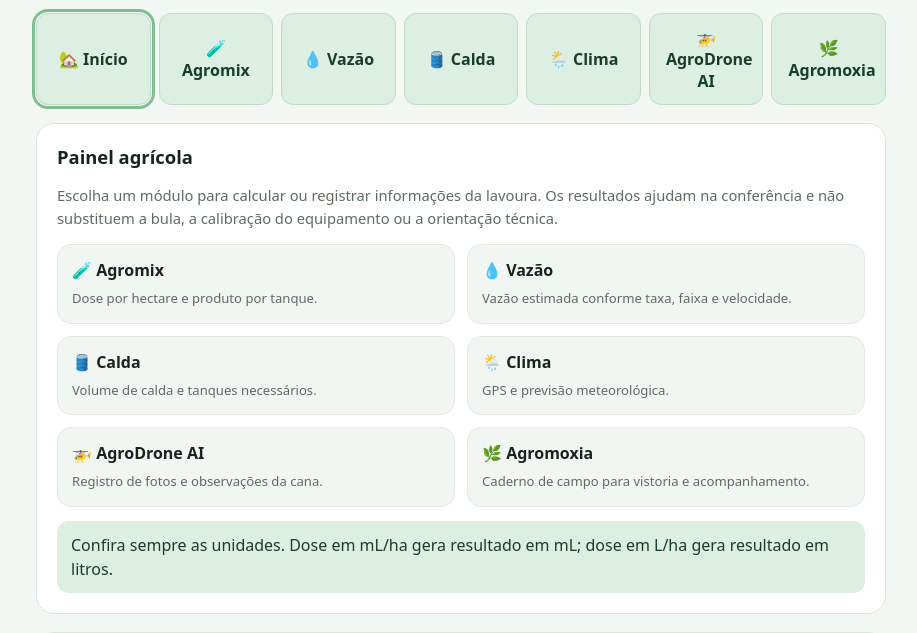
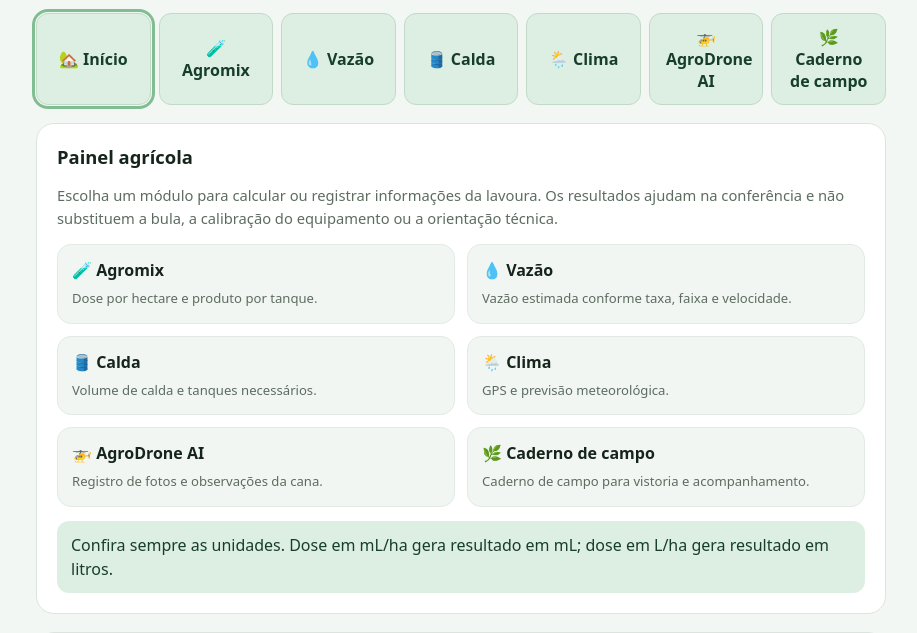
Before and after one commit to pablohenrique99762-del/Agrocampo-pro, a plain HTML site: page index.html in a window 1280 px wide. Shown: the part 149-782 px from the top of the page, without its empty margins (179-1096 px from the left). Drawn offline with Linux system fonts and the light colour scheme.

Commit message:
Update index.html

```diff
--- a/index.html
+++ b/index.html
@@ -23,8 +23,8 @@ input,select,textarea{width:100%;font:inherit;color:var(--site-on-background);ba
 <div id="app"><main class="wrap">
 <header class="hero"><div class="logo" aria-hidden="true">🌱</div><div><h1>AgroCampo Pro</h1><p>Ferramentas práticas para o campo e aplicação com drone</p></div><span class="tag">Versão inicial</span></header>
 <nav class="nav" aria-label="Módulos">
-<button class="secondary active" data-tab="inicio">🏡 Início</button><button class="secondary" data-tab="mix">🧪 Agromix</button><button class="secondary" data-tab="vazao">💧 Vazão</button><button class="secondary" data-tab="calda">🛢️ Calda</button><button class="secondary" data-tab="clima">🌦️ Clima</button><button class="secondary" data-tab="drone">🚁 AgroDrone AI</button><button class="secondary" data-tab="moxia">🌿 Agromoxia</button></nav>
-<section class="panel tab" id="inicio"><h2>Painel agrícola</h2><p class="muted">Escolha um módulo para calcular ou registrar informações da lavoura. Os resultados ajudam na conferência e não substituem a bula, a calibração do equipamento ou a orientação técnica.</p><div class="module-cards"><div class="module-card"><strong>🧪 Agromix</strong><span class="small">Dose por hectare e produto por tanque.</span></div><div class="module-card"><strong>💧 Vazão</strong><span class="small">Vazão estimada conforme taxa, faixa e velocidade.</span></div><div class="module-card"><strong>🛢️ Calda</strong><span class="small">Volume de calda e tanques necessários.</span></div><div class="module-card"><strong>🌦️ Clima</strong><span class="small">GPS e previsão meteorológica.</span></div><div class="module-card"><strong>🚁 AgroDrone AI</strong><span class="small">Registro de fotos e observações da cana.</span></div><div class="module-card"><strong>🌿 Agromoxia</strong><span class="small">Caderno de campo para vistoria e acompanhamento.</span></div></div><div class="status">Confira sempre as unidades. Dose em mL/ha gera resultado em mL; dose em L/ha gera resultado em litros.</div></section>
+<button class="secondary active" data-tab="inicio">🏡 Início</button><button class="secondary" data-tab="mix">🧪 Agromix</button><button class="secondary" data-tab="vazao">💧 Vazão</button><button class="secondary" data-tab="calda">🛢️ Calda</button><button class="secondary" data-tab="clima">🌦️ Clima</button><button class="secondary" data-tab="drone">🚁 AgroDrone AI</button><button class="secondary" data-tab="moxia">🌿 Caderno de campo</button></nav>
+<section class="panel tab" id="inicio"><h2>Painel agrícola</h2><p class="muted">Escolha um módulo para calcular ou registrar informações da lavoura. Os resultados ajudam na conferência e não substituem a bula, a calibração do equipamento ou a orientação técnica.</p><div class="module-cards"><div class="module-card"><strong>🧪 Agromix</strong><span class="small">Dose por hectare e produto por tanque.</span></div><div class="module-card"><strong>💧 Vazão</strong><span class="small">Vazão estimada conforme taxa, faixa e velocidade.</span></div><div class="module-card"><strong>🛢️ Calda</strong><span class="small">Volume de calda e tanques necessários.</span></div><div class="module-card"><strong>🌦️ Clima</strong><span class="small">GPS e previsão meteorológica.</span></div><div class="module-card"><strong>🚁 AgroDrone AI</strong><span class="small">Registro de fotos e observações da cana.</span></div><div class="module-card"><strong>🌿 Caderno de campo</strong><span class="small">Caderno de campo para vistoria e acompanhamento.</span></div></div><div class="status">Confira sempre as unidades. Dose em mL/ha gera resultado em mL; dose em L/ha gera resultado em litros.</div></section>
 
 <section class="panel tab hidden" id="mix"><h2>🧪 Agromix — calculadora de produtos</h2><p class="muted">Informe a área, o volume de aplicação e a dose de cada produto conforme a bula. Todos os campos numéricos começam em 0.</p>
 <div class="row"><div class="field"><label for="mixArea">Área a aplicar (ha)</label><input id="mixArea" type="number" min="0" step="any" value="0" inputmode="decimal"></div><div class="field"><label for="mixTank">Capacidade útil do tanque (L)</label><input id="mixTank" type="number" min="0" step="any" value="0" inputmode="decimal"></div></div>
@@ -40,7 +40,7 @@ input,select,textarea{width:100%;font:inherit;color:var(--site-on-background);ba
 <section class="panel tab hidden" id="vazao"><h2>💧 Vazão — cálculo de vazão</h2><p class="muted">Estimativa matemática para ajudar na calibração.</p><div class="row"><div class="field"><label for="flowRate">Taxa (L/ha)</label><input id="flowRate" type="number" min="0" step="any" value="10"></div><div class="field"><label for="flowWidth">Largura efetiva (m)</label><input id="flowWidth" type="number" min="0" step="any" value="8"></div></div><div class="field"><label for="flowSpeed">Velocidade (km/h)</label><input id="flowSpeed" type="number" min="0" step="any" value="20"></div><button id="flowCalc">Calcular vazão</button><div class="grid"><div class="metric"><div class="label">Vazão total estimada</div><div id="flowOut" class="value">—</div></div><div class="metric"><div class="label">Área teórica por hora</div><div id="flowArea" class="value">—</div></div></div><div id="flowStatus" class="status">Valide a vazão real com a calibração do equipamento.</div><p class="small">Fórmula: L/min = (L/ha × km/h × largura em m) ÷ 600. A largura deve ser a faixa efetiva real.</p></section>
 <section class="panel tab hidden" id="calda"><h2>🛢️ Calda — volume de calda</h2><div class="row"><div class="field"><label for="caldaArea">Área (ha)</label><input id="caldaArea" type="number" min="0" step="any" value="12"></div><div class="field"><label for="caldaRate">Taxa (L/ha)</label><input id="caldaRate" type="number" min="0" step="any" value="10"></div></div><div class="field"><label for="caldaTank">Capacidade útil do tanque (L)</label><input id="caldaTank" type="number" min="0" step="any" value="40"></div><button id="caldaCalc">Calcular calda</button><div class="grid"><div class="metric"><div class="label">Calda total</div><div id="caldaTotal" class="value">—</div></div><div class="metric"><div class="label">Tanques equivalentes</div><div id="caldaTanks" class="value">—</div></div><div class="metric"><div class="label">Área por tanque cheio</div><div id="caldaCovered" class="value">—</div></div><div class="metric"><div class="label">Tanques + restante</div><div id="caldaBreakdown" class="value">—</div></div></div><div class="status">Considere a capacidade útil real e siga a ordem de mistura indicada na bula.</div></section>
 <section class="panel tab hidden" id="drone"><h2>🚁 AgroDrone AI — registro de imagens</h2><p class="muted">Registre fotos aéreas ou próximas da cana-de-açúcar. Esta versão não faz diagnóstico automático da imagem.</p><div class="field"><label for="photoType">Tipo de imagem</label><select id="photoType"><option>Foto aérea</option><option>Foto próxima</option><option>Mosaico de drone</option></select></div><div class="field"><label for="fieldName">Talhão / área</label><input id="fieldName" placeholder="Ex.: Talhão 12"></div><div class="field"><label for="photoNotes">Observações</label><textarea id="photoNotes" rows="3" placeholder="Ex.: falhas no estande, manchas, plantas amareladas..."></textarea></div><div class="field"><label for="fieldPhoto">Selecionar foto</label><input id="fieldPhoto" type="file" accept="image/*"></div><div id="photoPreview" class="hidden"><img id="previewImg" alt="Prévia da foto" style="width:100%;max-height:320px;object-fit:contain;border-radius:12px"><p class="small" id="photoMeta"></p></div><button id="saveObservation">Montar registro</button><div id="droneOutput" class="status">Nenhum registro criado.</div></section>
-<section class="panel tab hidden" id="mix"><h2>🌿 Agromix — caderno de campo</h2><p class="muted">Registre vistorias e observações. Os registros ficam nesta sessão; copie para guardar.</p><div class="field"><label for="obsField">Talhão / local</label><input id="obsField" placeholder="Nome do talhão"></div><div class="field"><label for="obsCrop">Cultura</label><input id="obsCrop" value="Cana-de-açúcar"></div><div class="field"><label for="obsType">Categoria</label><select id="obsType"><option>Vistoria geral</option><option>Pragas ou doenças suspeitas</option><option>Falhas no estande</option><option>Clima e solo</option><option>Aplicação realizada</option><option>Manutenção de equipamento</option></select></div><div class="field"><label for="obsText">Observações</label><textarea id="obsText" rows="4" placeholder="Descreva o que foi observado..."></textarea></div><div class="actions"><button id="saveObs">Criar registro</button><button id="copyObs" class="secondary">Copiar registros</button></div><div id="obsOutput" class="status">Nenhum registro nesta sessão.</div><div id="obsList"></div></section>
+<section class="panel tab hidden" id="moxia"><h2>🌿 Caderno de campo</h2><p class="muted">Registre vistorias e observações. Os registros ficam nesta sessão; copie para guardar.</p><div class="field"><label for="obsField">Talhão / local</label><input id="obsField" placeholder="Nome do talhão"></div><div class="field"><label for="obsCrop">Cultura</label><input id="obsCrop" value="Cana-de-açúcar"></div><div class="field"><label for="obsType">Categoria</label><select id="obsType"><option>Vistoria geral</option><option>Pragas ou doenças suspeitas</option><option>Falhas no estande</option><option>Clima e solo</option><option>Aplicação realizada</option><option>Manutenção de equipamento</option></select></div><div class="field"><label for="obsText">Observações</label><textarea id="obsText" rows="4" placeholder="Descreva o que foi observado..."></textarea></div><div class="actions"><button id="saveObs">Criar registro</button><button id="copyObs" class="secondary">Copiar registros</button></div><div id="obsOutput" class="status">Nenhum registro nesta sessão.</div><div id="obsList"></div></section>
 
 <section class="panel tab hidden" id="clima"><h2>🌦️ Clima</h2><h2>1. Localizar este dispositivo</h2><p class="muted">Toque para pedir autorização ao navegador. O aparelho fornece latitude, longitude e precisão estimada. A localização não é solicitada sem sua ação.</p><div class="actions"><button id="locate">📍 Usar minha localização</button><button id="refresh" class="secondary" disabled>↻ Atualizar previsão</button></div><div id="gpsStatus" class="status" role="status" aria-live="polite">Aguardando sua autorização para obter a localização.</div><div class="grid"><div class="metric"><div class="label">Latitude</div><div id="lat" class="value coords">—</div><div class="detail">Graus decimais</div></div><div class="metric"><div class="label">Longitude</div><div id="lon" class="value coords">—</div><div class="detail">Graus decimais</div></div><div class="metric"><div class="label">Precisão do GPS</div><div id="accuracy" class="value">—</div><div class="detail">Raio estimado em metros</div></div><div class="metric"><div class="label">Última leitura</div><div id="gpsTime" class="value" style="font-size:1rem">—</div><div class="detail">Hora do dispositivo</div></div></div></section>
 <section class="panel"><h2>2. Previsão para as coordenadas</h2><p class="muted">A previsão é consultada pela internet usando as coordenadas reais capturadas acima. Ela representa uma estimativa regional, não uma medição direta do talhão.</p><div id="weatherStatus" class="status" role="status" aria-live="polite">Aguardando localização para consultar a previsão.</div><div class="grid"><div class="metric"><div class="label">Temperatura do ar</div><div id="temperature" class="value">—</div><div class="detail">Previsão atual</div></div><div class="metric"><div class="label">Umidade relativa</div><div id="humidity" class="value">—</div><div class="detail">Previsão atual</div></div><div class="metric"><div class="label">Vento</div><div id="wind" class="value">—</div><div class="detail">Velocidade média</div></div><div class="metric"><div class="label">Rajadas</div><div id="gusts" class="value">—</div><div class="detail">Velocidade prevista</div></div><div class="metric"><div class="label">Chance de chuva</div><div id="rain" class="value">—</div><div class="detail">Próxima hora disponível</div></div><div class="metric"><div class="label">Atualização da previsão</div><div id="weatherTime" class="value" style="font-size:1rem">—</div><div class="detail">Horário retornado pela API</div></div></div><div id="advice"></div></section>
```
